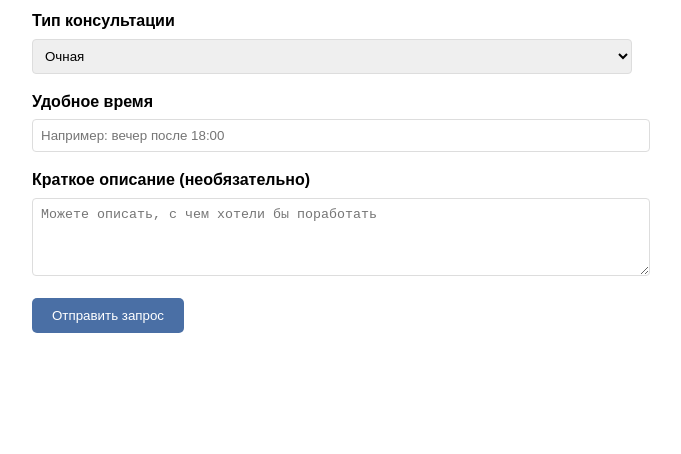
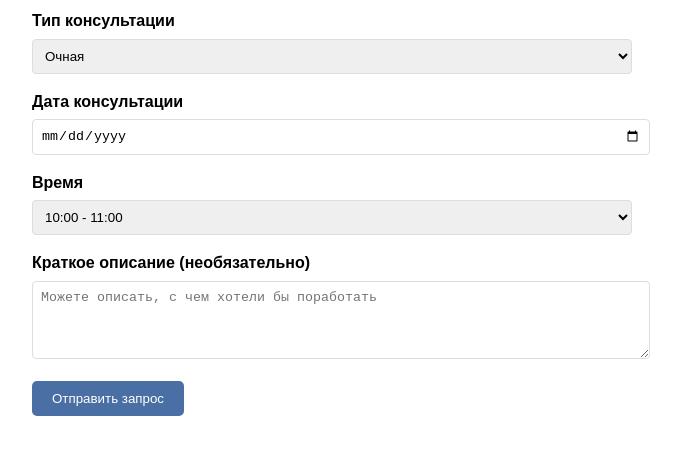
Before and after one commit to 11Atikin11/psychologist-requests, a plain HTML site: page form.html in a window 1280 px wide. Shown: the part 106-560 px from the top of the page, without its empty margins (308-989 px from the left). Drawn offline with Linux system fonts and the light colour scheme.

Commit message:
Добавил календарь и выбор времени

```diff
--- a/form.html
+++ b/form.html
@@ -55,9 +55,18 @@
         </div>
 
         <div class="form-group">
-            <label>Удобное время</label>
-            <input type="text" name="preferred_time" placeholder="Например: вечер после 18:00" required>
-        </div>
+    <label>Дата консультации</label>
+    <input type="date" name="consultation_date" id="datePicker" required>
+</div>
+
+<div class="form-group">
+    <label>Время</label>
+    <select name="consultation_time" required>
+        <option value="10:00-11:00">10:00 - 11:00</option>
+        <option value="14:00-15:00">14:00 - 15:00</option>
+        <option value="18:00-19:00">18:00 - 19:00</option>
+    </select>
+</div>
 
         <div class="form-group">
             <label>Краткое описание (необязательно)</label>
@@ -66,5 +75,9 @@
 
         <button type="submit">Отправить запрос</button>
     </form>
+<script>
+    // Запрет прошедших дат
+    document.getElementById('datePicker').min = new Date().toISOString().split('T')[0];
+</script>
 </body>
 </html>
```
